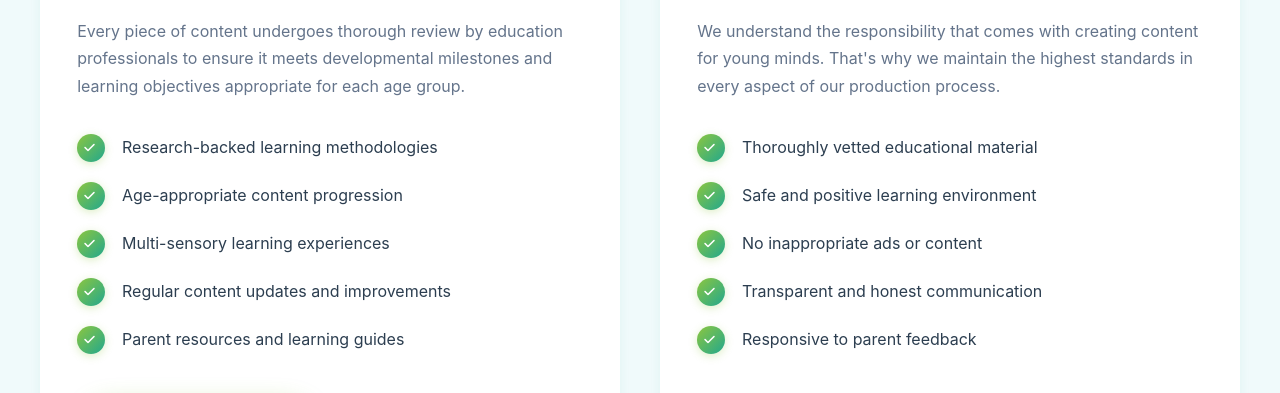
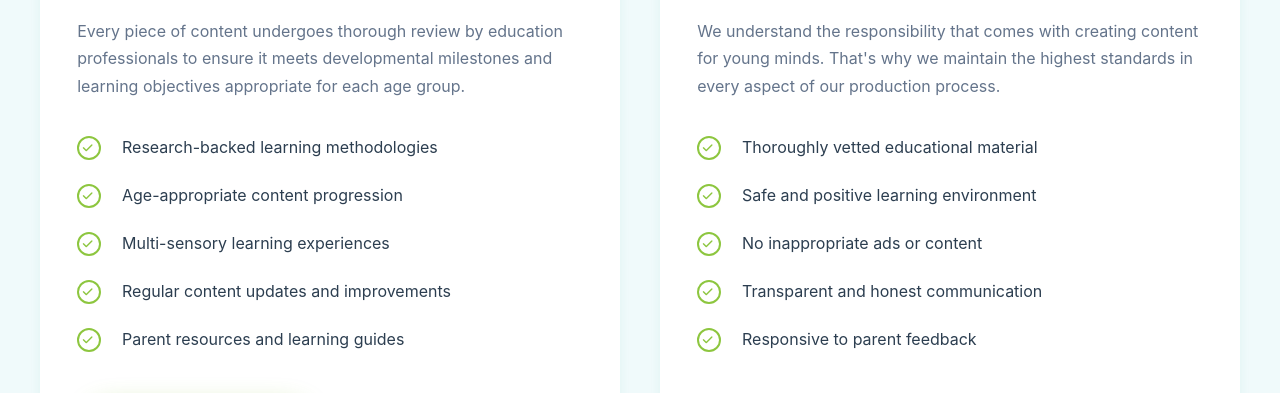
Before and after one commit to gigglersacademy/gigglers-academy, a plain HTML site: page index.html in a window 1280 px wide. Shown: the part 3272-3665 px from the top of the page. Drawn offline with Linux system fonts and the light colour scheme.

Commit message:
Update index.html

```diff
--- a/index.html
+++ b/index.html
@@ -819,12 +819,12 @@
             left: 0;
             top: 50%;
             transform: translateY(-50%);
-            width: 28px;
-            height: 28px;
-            background: linear-gradient(135deg, var(--secondary) 0%, var(--primary) 100%);
+            width: 24px;
+            height: 24px;
+            border: 2.5px solid var(--secondary);
             border-radius: 50%;
-            box-shadow: 0 2px 8px rgba(141, 198, 63, 0.3);
-            transition: var(--transition-bounce);
+            background: transparent;
+            transition: var(--transition);
        }
 
        .about-column li::after {
@@ -832,17 +832,22 @@
             font-family: 'Font Awesome 6 Free';
             font-weight: 900;
             position: absolute;
-            left: 7px;
+            left: 5.5px;
             top: 50%;
             transform: translateY(-50%);
-            color: white;
-            font-size: 0.75rem;
+            color: var(--secondary);
+            font-size: 0.7rem;
             z-index: 1;
+            transition: var(--transition);
        }
 
        .about-column li:hover::before {
-            transform: translateY(-50%) scale(1.15) rotate(10deg);
-            box-shadow: 0 4px 15px rgba(141, 198, 63, 0.5);
+           transform: translateY(-50%) scale(1.1);
+           border-color: var(--primary);
+       }
+
+       .about-column li:hover::after {
+           color: var(--primary);
        }
 
         /* Benefits Section */
```
Lines whose indentation alone changed are shown as unchanged.
